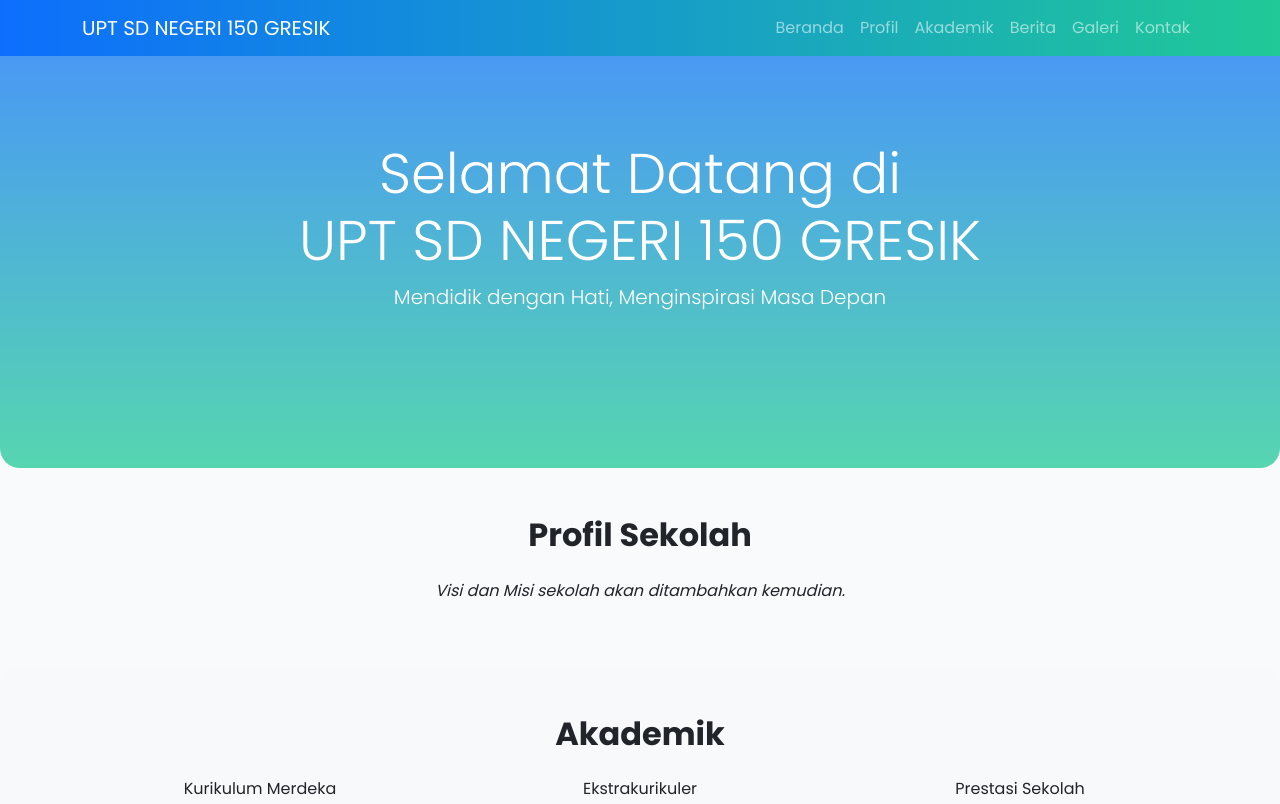
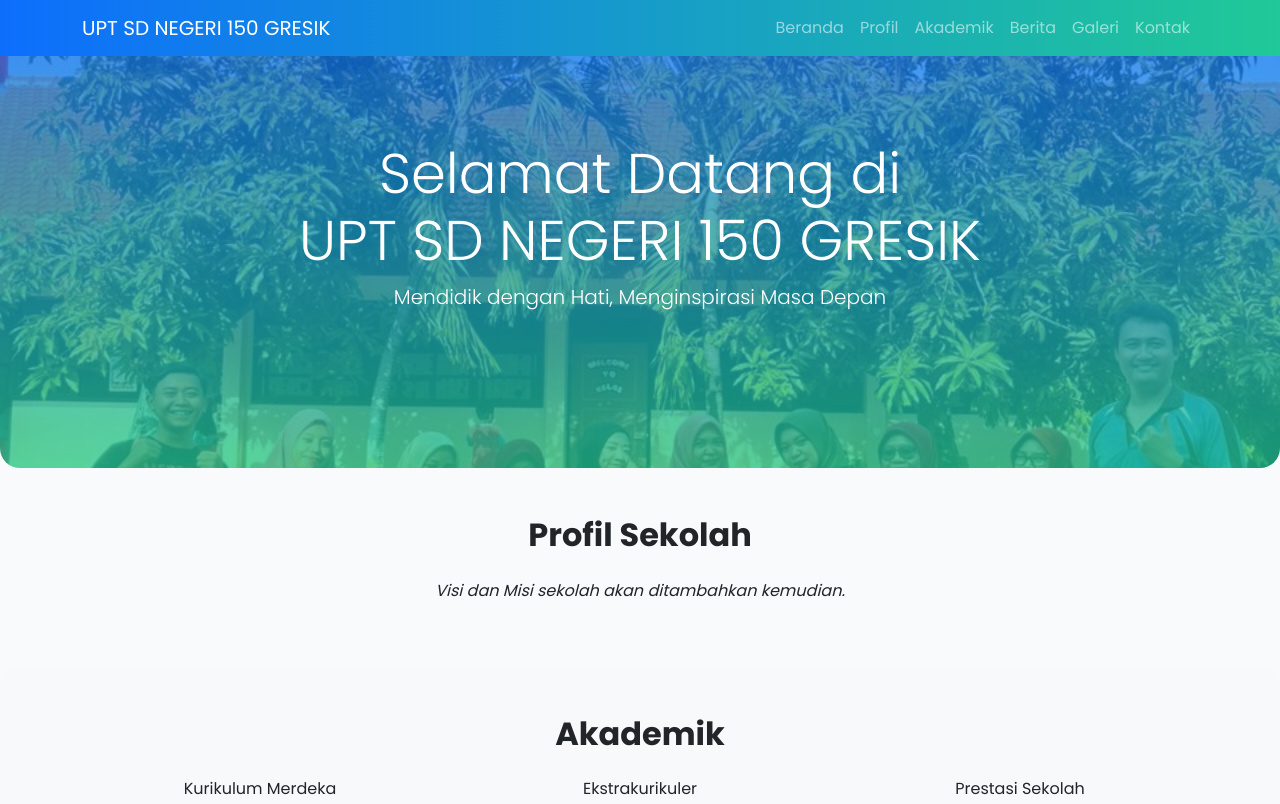
Before and after one commit to SDNEGERI150GRESIK/upt-sd-negeri-150-gresik, a plain HTML site: page index.html in a window 1280 px wide. Shown: the top 804 px of the page. Drawn offline with nearby package versions, Linux system fonts and the light colour scheme.

Commit message:
Update index.html

```diff
--- a/index.html
+++ b/index.html
@@ -21,7 +21,7 @@
       rgba(13,110,253,.75),
       rgba(32,201,151,.75)
     ),
-    url('img/guru1.jpg');
+    url('img/guru.jpg');
   background-size: cover;
   background-position: center;
   color: white;
```
